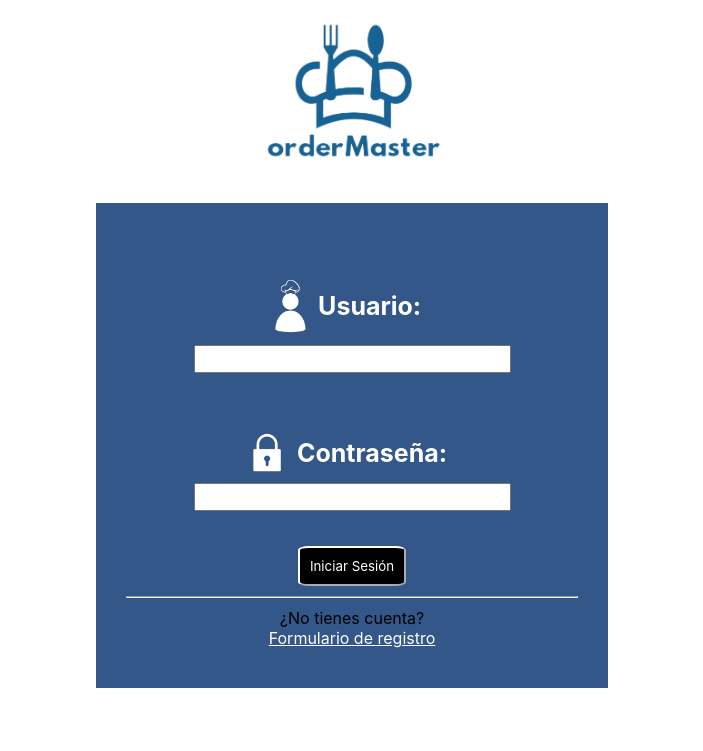
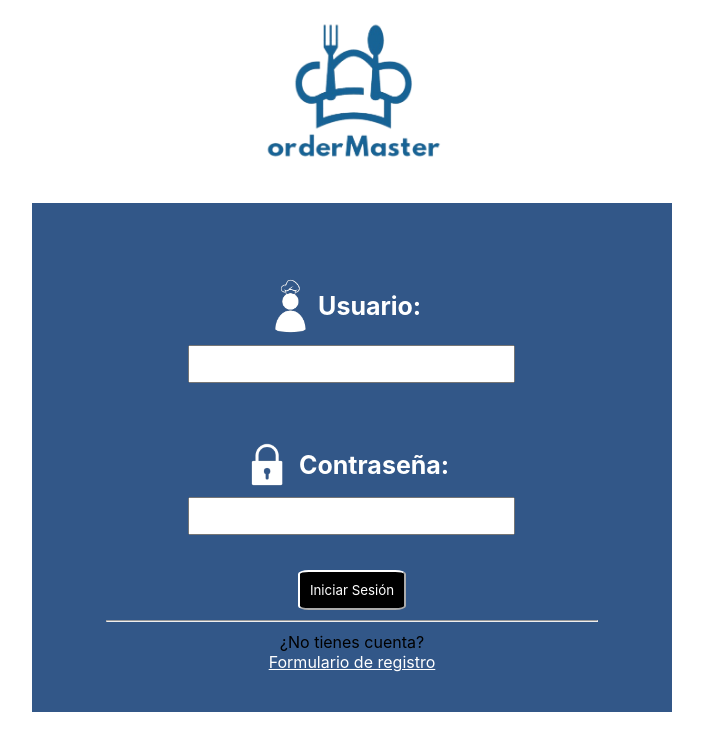
Before and after one commit to dawdiana/proyectoFinDeCiclo, a PHP site: page / in a window 1280 px wide. Shown: the top 751 px of the page, without its empty margins (288-991 px from the left). Run offline with PHP 8.4, Linux system fonts and the light colour scheme; data that the repository does not hold is empty.

Commit message:
Commit 7, pequeñas modificaciones css

```diff
--- a/proyectoPanel/login.css
+++ b/proyectoPanel/login.css
@@ -30,7 +30,7 @@
     display: flex;
     justify-content: center;
     margin: 20px 0;
-    width: 40%;
+    width: 50%;
     background-color: rgb(50, 87, 136);
     padding: 30px;
 
@@ -61,6 +61,7 @@
 
 .formulario .etiquetaR input {
     font-size: 20px;
+    padding: 5px;
 }
 
 .formulario .icoLabel {
```
